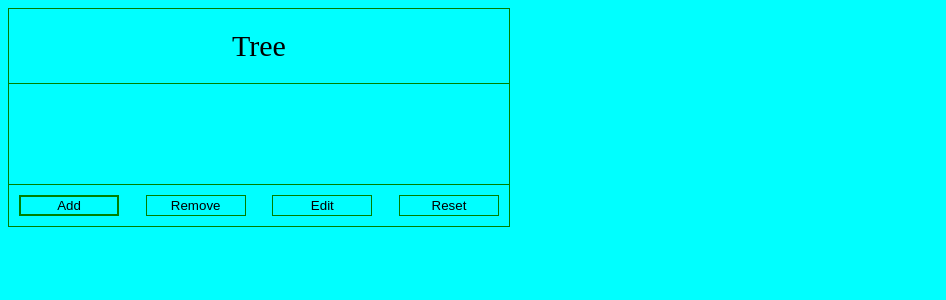
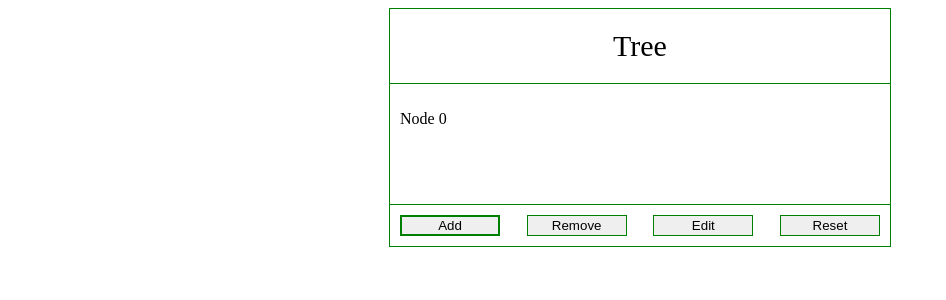
Before and after one commit to x1agy/TestTaskNodeTree, a React (Create React App) app: page / in a window 1280 px wide. Both pictures are taken after a click on the button "Add". Shown: the top 300 px of the page, without its empty margins (0-946 px from the left). Built offline with nearby package versions, Linux system fonts and the light colour scheme.

Commit message:
adeed main functions

```diff
--- a/src/App.css
+++ b/src/App.css
@@ -1,11 +1,11 @@
-*{
-    background-color: aqua;
+body{
+    display: flex;
+    justify-content: center;
 }
 .App{
     border: 1px solid green;
     width: 500px;
     height: fit-content;
-
 }
 .treeHeader{
     font-size: 30px;
@@ -16,6 +16,7 @@
 .treeBranches{
     min-height: 100px;
     max-height: fit-content;
+    padding: 10px;
 }
 .treeButtons{
     display: flex;
--- a/src/App.js
+++ b/src/App.js
@@ -1,17 +1,40 @@
-import React from "react";
+import React, { useState } from "react";
 import "./App.css"
 import AddButton from "./Components/Buttons/Add";
 import RemoveButton from "./Components/Buttons/Remove";
 import EditButton from "./Components/Buttons/Edit";
 import ResetButton from "./Components/Buttons/Reset";
+import Branches from "./Components/Branch/Branches";
 
 function App() {
+
+  const [branchesTree, setBranches] = useState([])
+
+  function removeBranch(id){
+
+  }
+
+  function addBranch(selectedBranch){
+    if(selectedBranch){
+
+    }
+    else{
+      setBranches(...branchesTree, `node ${branchesTree.length}`)
+    }
+  }
+
   return (
     <div className="App">
       <div className="treeHeader">Tree</div>
-      <div className="treeBranches"></div>
+      <div className="treeBranches">
+        <Branches
+          branchesTree = {branchesTree}
+      /></div>
       <div className="treeButtons">
-        <AddButton />
+        <AddButton
+          setBranches = {(branch) => setBranches(branch)}
+          branchesTree = {branchesTree}
+        />
         <RemoveButton />
         <EditButton />
         <ResetButton />
--- /dev/null
+++ b/src/Components/Branch/Branches.jsx
@@ -0,0 +1,16 @@
+import React from "react";
+
+function Branches({branchesTree}){
+    return(
+        <div>
+            {branchesTree.map(branch => {
+                const item = `\t${branch}\n`;
+                return(
+                    <p>{item}</p>
+                )
+            })}
+        </div>
+    )
+}
+
+export default Branches;
--- a/src/Components/Buttons/Add.jsx
+++ b/src/Components/Buttons/Add.jsx
@@ -1,8 +1,10 @@
 import React from "react";
 
-function AddButton(){
+function AddButton({setBranches, branchesTree}){
     return(
-        <button>Add</button>
+        <button
+            onClick={() => setBranches([...branchesTree, `Node ${branchesTree.length}`])}
+        >Add</button>
     )
 }
 
```
